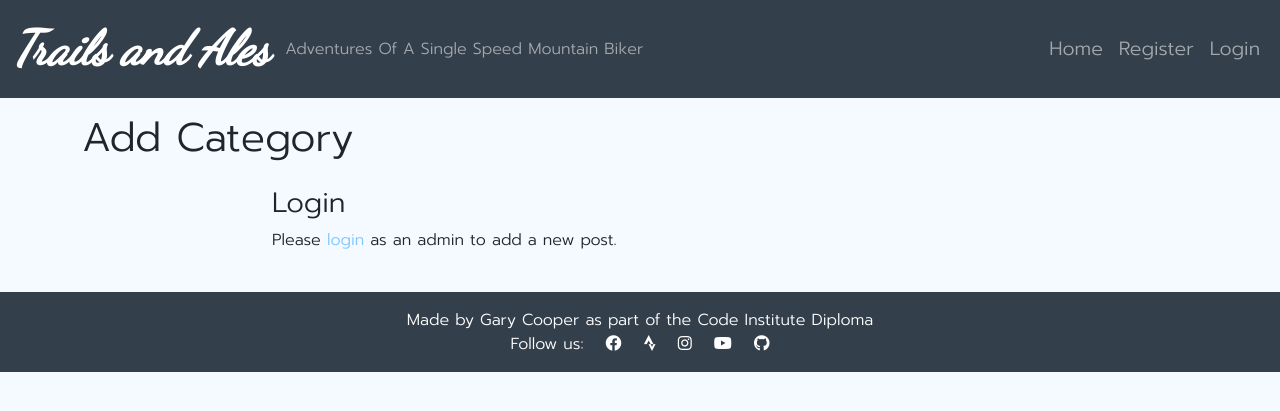
After one commit to GaryCooper-pm/PP4-Django-project, a Django app: page /add_category/new in a window 1280 px wide. The commit adds this page. Shown: the top 411 px of the page. Run offline with Django 3.2, Linux system fonts and the light colour scheme.

Commit message:
Update README.md and create new categories model

```diff
--- a/blog/forms.py
+++ b/blog/forms.py
@@ -1,5 +1,27 @@
-from .models import Comment
 from django import forms
+from .models import Comment, Post, Category
+
+
+choices = Category.objects.all().values_list('name','name')
+
+choice_list = []
+
+for item in choices:
+    choice_list.append(item)
+
+
+class PostForm(forms.ModelForm):
+    class Meta:
+        model = Post
+        fields = ('title', 'slug', 'author', 'category')
+
+    widgets = {
+        'title': forms.TextInput(attrs={'class': 'form-control'}),
+        'slug': forms.TextInput(attrs={'class': 'form-control'}),
+        'author': forms.Select(attrs={'class': 'form-control'}),
+        'category': forms.Select(choices=choice_list, attrs={'class': 'form-control'}),
+    }
+
 
 """
 Thanks to Code Institutes 'I Think Therefore I Blog'
@@ -7,6 +29,7 @@ Walkthrough project - a great reference, inspiration and example:
 https://github.com/Code-Institute-Solutions/Django3blog
 """
 
+
 class CommentForm(forms.ModelForm):
     class Meta:
         model = Comment
--- a/blog/models.py
+++ b/blog/models.py
@@ -1,5 +1,6 @@
 from django.db import models
 from django.contrib.auth.models import User
+from django.urls import reverse
 from cloudinary.models import CloudinaryField
 
 """
@@ -9,6 +10,16 @@ https://github.com/Code-Institute-Solutions/Django3blog
 """
 
 STATUS = ((0, "Draft"), (1, "Published"))
+
+
+class Category(models.Model):
+    name = models.CharField(max_length=50)
+
+    def __str__(self):
+        return self.name
+
+    def get_absolute_url(self):
+        return reverse('index')
 
 
 class Post(models.Model):
@@ -22,6 +33,7 @@ class Post(models.Model):
     updated_on = models.DateTimeField(auto_now=True)
     content = models.TextField()
     created_on = models.DateTimeField(auto_now_add=True)
+    category = models.CharField(max_length=50, default='Group Rides')
     status = models.IntegerField(choices=STATUS, default=0)
     likes = models.ManyToManyField(
         User, related_name='blogpost_like', blank=True)
--- a/blog/urls.py
+++ b/blog/urls.py
@@ -1,5 +1,6 @@
+from django.urls import path
 from . import views
-from django.urls import path
+from .views import PostList, PostDetail, PostLike, UpdatePost, DeletePost, AddPost, AddCategory
 
 """
 Thanks to Code Institutes 'I Think Therefore I Blog'
@@ -12,6 +13,7 @@ urlpatterns = [
     path('<slug:slug>/', views.PostDetail.as_view(), name='post_detail'),
     path('like/<slug:slug>', views.PostLike.as_view(), name='post_like'),
     path('add_post/new', views.AddPost.as_view(), name='add_post'),
+    path('add_category/new', views.AddCategory.as_view(), name='add_category'),
     path('<slug:slug>/edit/', views.UpdatePost.as_view(), name='update_post'),
     path(
         '<slug:slug>/delete/', views.DeletePost.as_view(), name='delete_post'
--- a/blog/views.py
+++ b/blog/views.py
@@ -2,15 +2,16 @@ from django.shortcuts import render, get_object_or_404, reverse
 from django.views import generic, View
 from django.views.generic import UpdateView, DeleteView, CreateView
 from django.http import HttpResponseRedirect
-from .models import Post
+from django.urls import reverse_lazy
+from .models import Post, Category
 from .forms import CommentForm
-from django.urls import reverse_lazy
 
 """
 Thanks to Code Institutes 'I Think Therefore I Blog'
 Walkthrough project - a great reference, inspiration and example:
 https://github.com/Code-Institute-Solutions/Django3blog
 """
+
 
 class PostList(generic.ListView):
 
@@ -107,6 +108,7 @@ class AddPost(CreateView):
     fields = [
         'title',
         'slug',
+        'category',
         'author',
         'featured_image',
         'excerpt',
@@ -115,3 +117,10 @@ class AddPost(CreateView):
         ]
     # redirect to home page
     success_url = reverse_lazy('home')
+
+
+class AddCategory(CreateView):
+    model = Category
+    template_name = 'add_category.html'
+    fields = '__all__'
+    success_url = reverse_lazy('home')
--- /dev/null
+++ b/templates/add_category.html
@@ -0,0 +1,32 @@
+{% extends "base.html" %}
+{% block title %}Create A New Blog Category!{% endblock %}
+{% block content %}
+
+<div class="container">
+    <div class="col card mb-4 mt-3 left top">
+        <h1>Add Category</h1>
+
+        {% if user.is_authenticated and user.is_superuser %}
+
+        <form method="POST">
+            {% csrf_token %}
+
+            {{ form.as_p }}
+            <button type="submit" class="btn btn-success">Add category</button>
+        </form>
+
+    </div>
+</div>
+
+    {% else %}
+    <!-- if not an admin, tell user to login as one to add a post -->
+    <div class="row">
+        <div class="col-md-8 mt-3 offset-md-2">
+            <h3>Login</h3>
+            <p>Please <a class="link" href="{% url 'account_login' %}">login</a> as an admin to add a new post.</p>
+        </div>
+    </div>
+</div>
+{% endif %}
+
+{% endblock %}
--- a/templates/base.html
+++ b/templates/base.html
@@ -58,6 +58,9 @@
                     {% if user.is_authenticated and user.is_superuser %}
                     <li class="nav-item">
                         <a class="nav-link" aria-current="page" href="{% url 'add_post' %}">Add Post</a>
+                    </li>
+                    <li class="nav-item">
+                        <a class="nav-link" aria-current="page" href="{% url 'add_category' %}">Add Category</a>
                     </li>
                     {% endif %}
                     <!-- allauth logout/signup/login -->
--- a/templates/index.html
+++ b/templates/index.html
@@ -46,8 +46,8 @@
                                 <p class="card-text">{{ post.excerpt }}</p>
                             </a>
                             <hr />
-                            <p class="card-text text-muted h6">{{ post.created_on}} <i class="far fa-heart"></i>
-                                {{ post.number_of_likes }}</p>
+                            <p class="card-text text-muted h6">{{ post.created_on}} | <i class="far fa-heart"></i>
+                                {{ post.number_of_likes }} | {{ post.category}}</p>
                         </div>
                     </div>
                 </div>
```
Also changed, not shown: blog/admin.py (+9 -1 lines), README.md, blog/migrations/0003_auto_20220917_1636.py (added), 2 other files.
